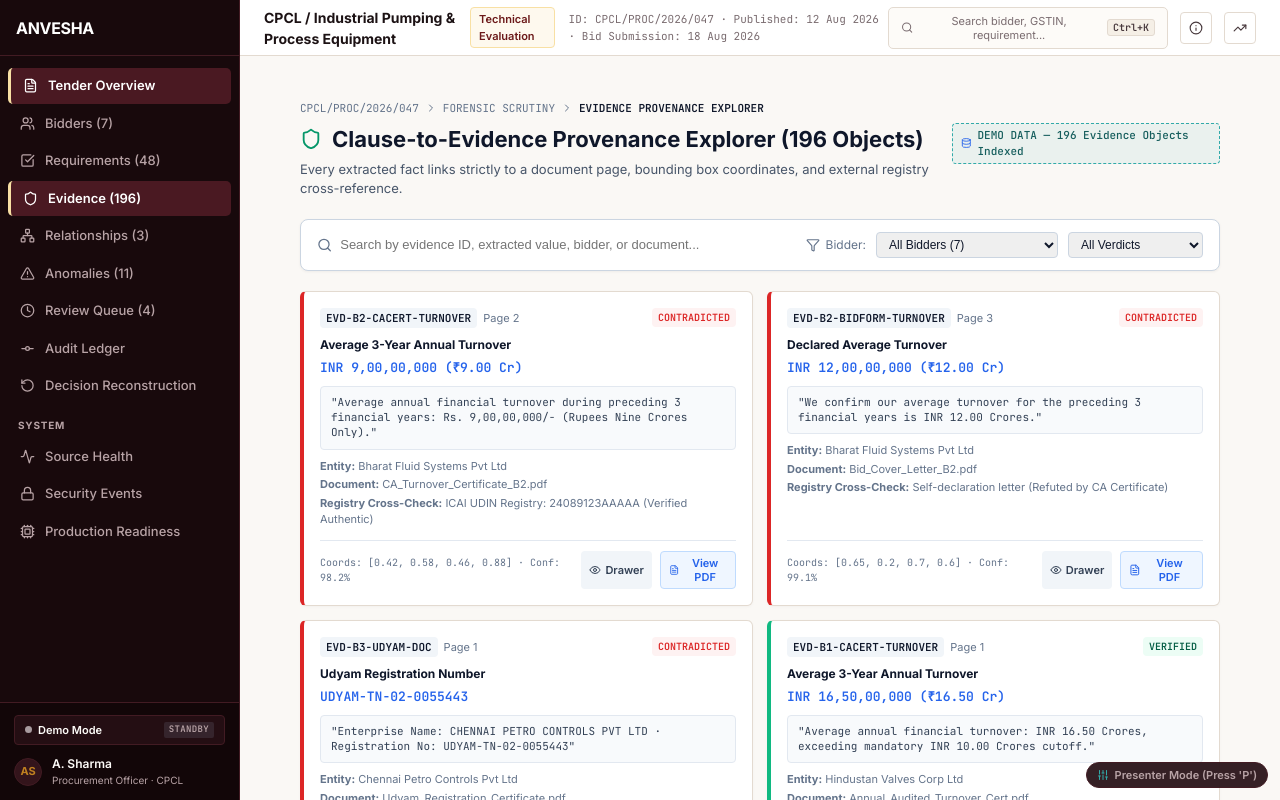
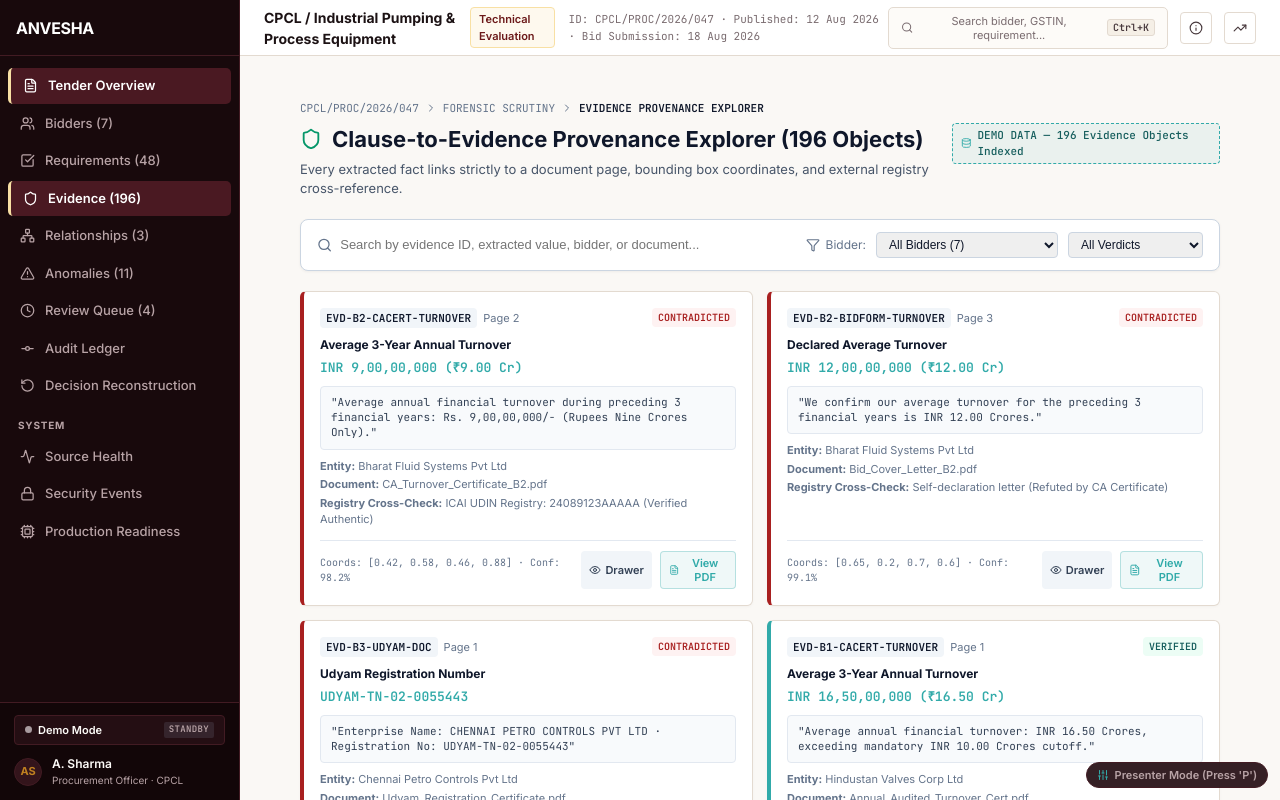
Before and after one commit to AdarshhCodes/Bid-Compliance, a React (Vite) app: page /tender/CPCL-2026-VALVES-7701/evidence in a window 1280 px wide. Built offline with nearby package versions, Linux system fonts and the light colour scheme.

Commit message:
style(pages): apply color palette to Bidder Dossier, Evidence Explorer, and Network Graph

```diff
--- a/src/pages/BidderDossierPage.tsx
+++ b/src/pages/BidderDossierPage.tsx
@@ -95,7 +95,7 @@ export const BidderDossierPage: React.FC = () => {
   if (loading || !bidder) {
     return (
       <div style={{ padding: 48, textAlign: 'center', color: '#64748B', fontFamily: 'var(--font-mono)' }}>
-        <div style={{ display: 'inline-flex', padding: 12, background: '#EFF6FF', borderRadius: '50%', color: '#2563EB', marginBottom: 12 }}>
+        <div style={{ display: 'inline-flex', padding: 12, background: 'rgba(49, 170, 169, 0.12)', borderRadius: '50%', color: 'var(--palette-teal)', marginBottom: 12 }}>
           <Sparkles size={24} />
         </div>
         <div style={{ fontSize: 14, fontWeight: 700, color: '#0F172A' }}>
@@ -278,7 +278,7 @@ export const BidderDossierPage: React.FC = () => {
         <div style={{ display: 'flex', alignItems: 'center', gap: 8, fontSize: 13, color: '#64748B' }}>
           <button
             onClick={() => navigate('/tender')}
-            style={{ display: 'flex', alignItems: 'center', gap: 6, color: '#2563EB', fontWeight: 600, padding: 0 }}
+            style={{ display: 'flex', alignItems: 'center', gap: 6, color: 'var(--palette-teal)', fontWeight: 600, padding: 0 }}
           >
             <ArrowLeft size={14} />
             <span>Tender Queue</span>
@@ -351,8 +351,8 @@ export const BidderDossierPage: React.FC = () => {
               padding: '10px 18px',
               fontSize: 13,
               fontWeight: activeTab === tab.key ? 700 : 500,
-              color: activeTab === tab.key ? '#2563EB' : '#64748B',
-              borderBottom: activeTab === tab.key ? '2px solid #2563EB' : '2px solid transparent',
+              color: activeTab === tab.key ? 'var(--palette-teal)' : '#64748B',
+              borderBottom: activeTab === tab.key ? '2px solid var(--palette-teal)' : '2px solid transparent',
               transition: 'all 150ms ease'
             }}
           >
--- a/src/pages/EvidenceExplorerPage.tsx
+++ b/src/pages/EvidenceExplorerPage.tsx
@@ -226,7 +226,7 @@ export const EvidenceExplorerPage: React.FC = () => {
           </div>
 
           <div className="provenance-tag">
-            <Database size={12} color="#2563EB" />
+            <Database size={12} color="var(--palette-teal)" />
             <span>DEMO DATA — 196 Evidence Objects Indexed</span>
           </div>
         </div>
@@ -303,10 +303,10 @@ export const EvidenceExplorerPage: React.FC = () => {
               justifyContent: 'space-between',
               borderLeft: `4px solid ${
                 item.verdictImpact === 'VERIFIED'
-                  ? '#10B981'
+                  ? 'var(--palette-teal)'
                   : item.verdictImpact === 'CONTRADICTED'
-                  ? '#DC2626'
-                  : '#D97706'
+                  ? 'var(--palette-crimson)'
+                  : 'var(--palette-cream)'
               }`
             }}
           >
@@ -345,10 +345,10 @@ export const EvidenceExplorerPage: React.FC = () => {
                         : '#FFFBEB',
                     color:
                       item.verdictImpact === 'VERIFIED'
-                        ? '#065F46'
+                        ? 'var(--status-verified-text)'
                         : item.verdictImpact === 'CONTRADICTED'
-                        ? '#DC2626'
-                        : '#D97706',
+                        ? 'var(--palette-crimson)'
+                        : 'var(--status-unverifiable-text)',
                     fontFamily: 'var(--font-mono)'
                   }}
                 >
@@ -360,7 +360,7 @@ export const EvidenceExplorerPage: React.FC = () => {
                 {item.extractedField}
               </div>
 
-              <div style={{ fontSize: 13, fontWeight: 700, color: '#2563EB', fontFamily: 'var(--font-mono)', margin: '4px 0 8px' }}>
+              <div style={{ fontSize: 13, fontWeight: 700, color: 'var(--palette-teal)', fontFamily: 'var(--font-mono)', margin: '4px 0 8px' }}>
                 {item.extractedValue}
               </div>
 
@@ -408,11 +408,11 @@ export const EvidenceExplorerPage: React.FC = () => {
                     gap: 4,
                     padding: '4px 8px',
                     borderRadius: 4,
-                    background: '#EFF6FF',
-                    border: '1px solid #BFDBFE',
+                    background: 'rgba(49, 170, 169, 0.08)',
+                    border: '1px solid rgba(49, 170, 169, 0.3)',
                     fontSize: 11,
                     fontWeight: 600,
-                    color: '#2563EB',
+                    color: 'var(--palette-teal)',
                     cursor: 'pointer'
                   }}
                 >
--- a/src/pages/NetworkGraphPage.tsx
+++ b/src/pages/NetworkGraphPage.tsx
@@ -275,9 +275,9 @@ export const NetworkGraphPage: React.FC = () => {
   const getNodeFill = (type: GraphNode['type']) => {
     if (type === 'BANK') return 'var(--status-contradicted-dot)';
     if (type === 'BIDDER') return 'var(--border-accent)';
-    if (type === 'DOCUMENT') return '#D946EF';
-    if (type === 'DIRECTOR') return '#8B5CF6';
-    if (type === 'ADDRESS') return '#0284C7';
+    if (type === 'DOCUMENT') return 'var(--palette-maroon)';
+    if (type === 'DIRECTOR') return 'var(--palette-crimson)';
+    if (type === 'ADDRESS') return 'var(--palette-cream)';
     if (type === 'PHONE') return 'var(--status-verified-dot)';
     if (type === 'OEM') return '#1E293B';
     return 'var(--text-secondary)';
@@ -419,9 +419,9 @@ export const NetworkGraphPage: React.FC = () => {
             <div style={{ display: 'flex', alignItems: 'center', gap: 10, fontSize: 10, color: 'var(--text-secondary)' }}>
               <span style={{ display: 'flex', alignItems: 'center', gap: 3 }}><span style={{ width: 7, height: 7, borderRadius: '50%', background: 'var(--border-accent)' }}></span> Bidder</span>
               <span style={{ display: 'flex', alignItems: 'center', gap: 3 }}><span style={{ width: 7, height: 7, borderRadius: '50%', background: 'var(--status-contradicted-dot)' }}></span> Bank</span>
-              <span style={{ display: 'flex', alignItems: 'center', gap: 3 }}><span style={{ width: 7, height: 7, borderRadius: '50%', background: '#D946EF' }}></span> Document</span>
-              <span style={{ display: 'flex', alignItems: 'center', gap: 3 }}><span style={{ width: 7, height: 7, borderRadius: '50%', background: '#8B5CF6' }}></span> Director</span>
-              <span style={{ display: 'flex', alignItems: 'center', gap: 3 }}><span style={{ width: 7, height: 7, borderRadius: '50%', background: '#0284C7' }}></span> Address</span>
+              <span style={{ display: 'flex', alignItems: 'center', gap: 3 }}><span style={{ width: 7, height: 7, borderRadius: '50%', background: 'var(--palette-maroon)' }}></span> Document</span>
+              <span style={{ display: 'flex', alignItems: 'center', gap: 3 }}><span style={{ width: 7, height: 7, borderRadius: '50%', background: 'var(--palette-crimson)' }}></span> Director</span>
+              <span style={{ display: 'flex', alignItems: 'center', gap: 3 }}><span style={{ width: 7, height: 7, borderRadius: '50%', background: 'var(--palette-cream)' }}></span> Address</span>
               <span style={{ display: 'flex', alignItems: 'center', gap: 3 }}><span style={{ width: 7, height: 7, borderRadius: '50%', background: 'var(--status-verified-dot)' }}></span> Phone</span>
             </div>
 
```
